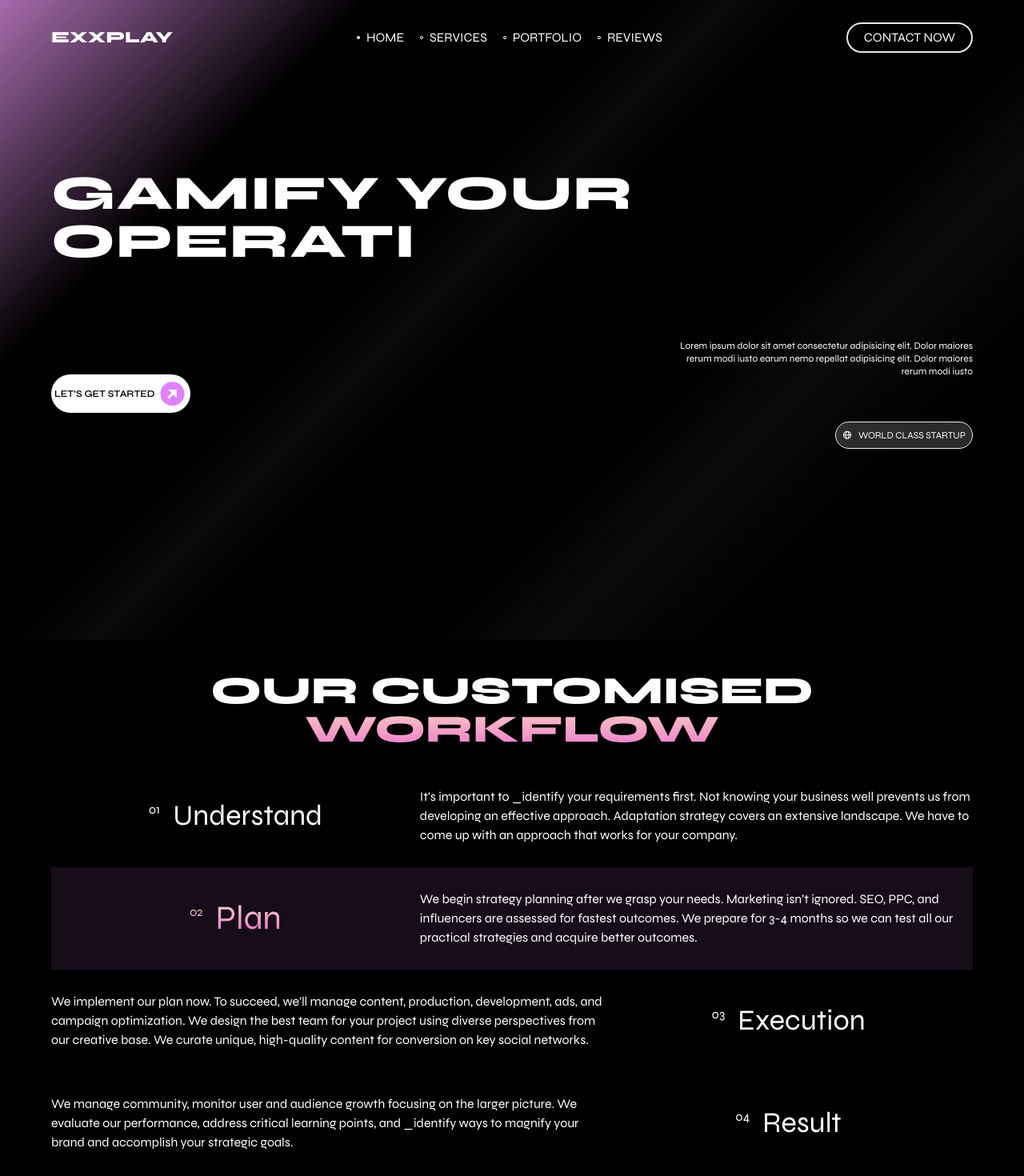
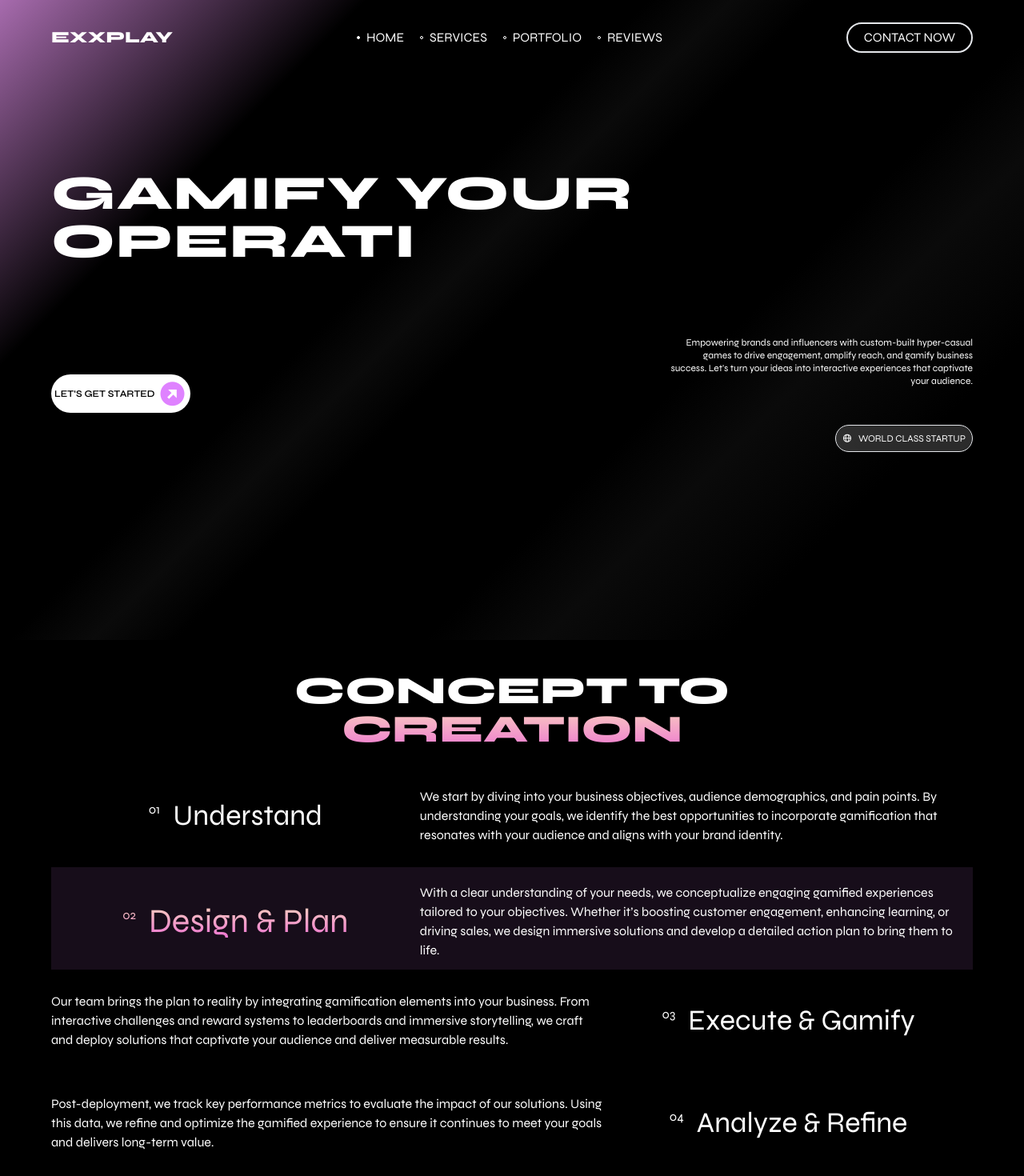
Before and after one commit to itz-abdulfatai/exxplay, a React (Vite) app in the folder frontend/: page / in a window 1280 px wide. Shown: the top 1470 px of the page at 80% size. Built offline with nearby package versions, Linux system fonts and the light colour scheme.

Commit message:
wala yin po

```diff
--- a/frontend/src/assets/constants.js
+++ b/frontend/src/assets/constants.js
@@ -1,19 +1,19 @@
 export const workflows =  [
     {
       title: "Understand",
-      description: "It's important to _identify your requirements first. Not knowing your business well prevents us from developing an effective approach. Adaptation strategy covers an extensive landscape. We have to come up with an approach that works for your company.",
+      description: "We start by diving into your business objectives, audience demographics, and pain points. By understanding your goals, we identify the best opportunities to incorporate gamification that resonates with your audience and aligns with your brand identity.",
     },
     {
-      title: "Plan",
-      description: "We begin strategy planning after we grasp your needs. Marketing isn’t ignored. SEO, PPC, and influencers are assessed for fastest outcomes. We prepare for 3-4 months so we can test all our practical strategies and acquire better outcomes.",
+      title: "Design & Plan",
+      description: "With a clear understanding of your needs, we conceptualize engaging gamified experiences tailored to your objectives. Whether it’s boosting customer engagement, enhancing learning, or driving sales, we design immersive solutions and develop a detailed action plan to bring them to life.",
     },
     {
-      title: "Execution",
-      description: "We implement our plan now. To succeed, we'll manage content, production, development, ads, and campaign optimization. We design the best team for your project using diverse perspectives from our creative base. We curate unique, high-quality content for conversion on key social networks.",
+      title: "Execute & Gamify",
+      description: "Our team brings the plan to reality by integrating gamification elements into your business. From interactive challenges and reward systems to leaderboards and immersive storytelling, we craft and deploy solutions that captivate your audience and deliver measurable results.",
     },
     {
-      title: "Result",
-      description: "We manage community, monitor user and audience growth focusing on the larger picture. We evaluate our performance, address critical learning points, and _identify ways to magnify your brand and accomplish your strategic goals.",
+      title: "Analyze & Refine",
+      description: "Post-deployment, we track key performance metrics to evaluate the impact of our solutions. Using this data, we refine and optimize the gamified experience to ensure it continues to meet your goals and delivers long-term value.",
     }
   ];
 
--- a/frontend/src/components/home/Hero.jsx
+++ b/frontend/src/components/home/Hero.jsx
@@ -62,9 +62,7 @@ function Hero() {
           </a>
         </div>
         <div className=" max-md:text-center text-xs md:max-w-96 text-right flex flex-col items-center justify-around md:items-end h-full small-grad ">
-          Lorem ipsum dolor sit amet consectetur adipisicing elit. Dolor maiores
-          rerum modi iusto earum nemo repellat adipisicing elit. Dolor maiores
-          rerum modi iusto
+        Empowering brands and influencers with custom-built hyper-casual games to drive engagement, amplify reach, and gamify business success. Let&apos;s turn your ideas into interactive experiences that captivate your audience.
           <button className=" hover:opacity-70 max-sm:text-[8px] uppercase border p-2 rounded-full flex justify-between items-center gap-2 glass-btn">
             {" "}
             <i className="bx bx-globe max-sm:text-sm"></i>world class startup
--- a/frontend/src/components/home/OurCustomWorkflow.jsx
+++ b/frontend/src/components/home/OurCustomWorkflow.jsx
@@ -6,8 +6,8 @@ function OurCustomWorkflow() {
   return (
     <section className=" py-5 md:py-10 ">
       <h2 className="big mb-5">
-        our customised <br />
-        <span className=" text-grad"> workflow</span>
+       Concept to  <br />
+        <span className=" text-grad"> Creation</span>
       </h2>
       <div>
         {workflows.map((flow, index) =>
```
Also changed, not shown: frontend/src/index.css (+2 -9 lines), 1 other file (tests, documents, lock files or other folders).
